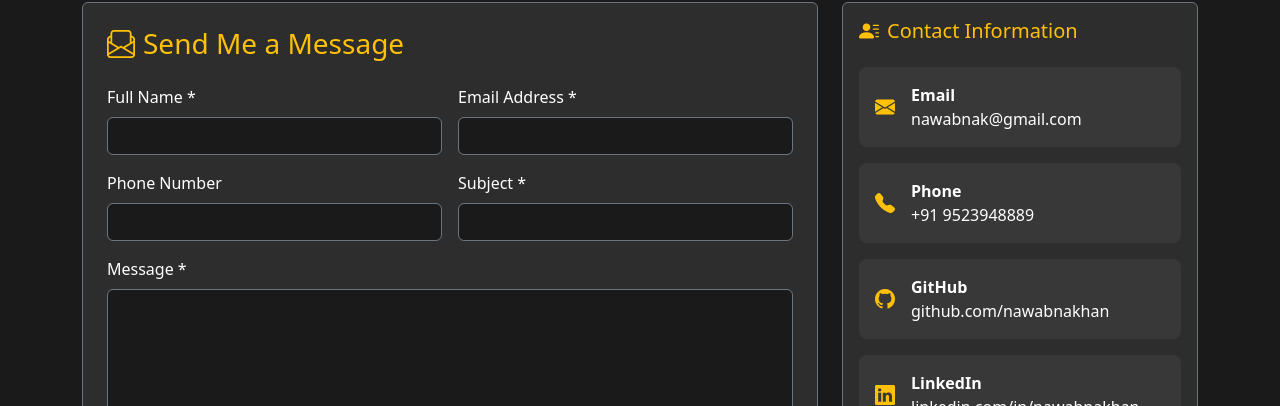
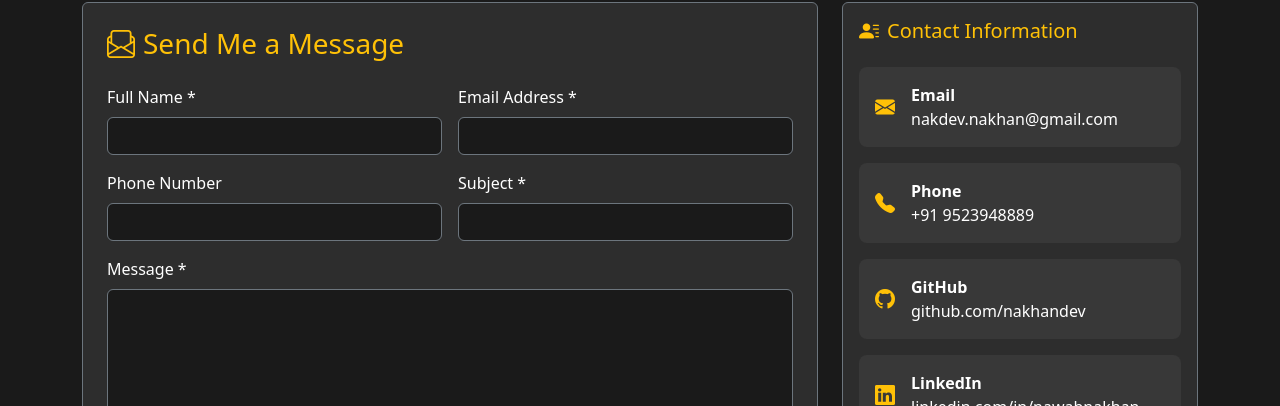
Before and after one commit to nakhandev/nakhandev.github.io, a Jekyll site: the page built from contact.md, in a window 1280 px wide and 900 px high, scrolled down 482 px. Shown: the part 152-558 px from the top of the window. Built offline with Jekyll 4.4.1, drawn with Linux system fonts in a browser that asks for light colours.

Commit message:
Update contact.md

```diff
--- a/contact.md
+++ b/contact.md
@@ -87,8 +87,8 @@ description: "Contact Md Nawab Ali Khan - Java Backend Developer for projects, c
                                 <div>
                                     <strong>Email</strong>
                                     <br>
-                                    <a href="mailto:nawabnak@gmail.com" class="text-white text-decoration-none">
-                                        nawabnak@gmail.com
+                                    <a href="mailto:nakdev.nakhan@gmail.com" class="text-white text-decoration-none">
+                                        nakdev.nakhan@gmail.com
                                     </a>
                                 </div>
                             </div>
@@ -113,8 +113,8 @@ description: "Contact Md Nawab Ali Khan - Java Backend Developer for projects, c
                                 <div>
                                     <strong>GitHub</strong>
                                     <br>
-                                    <a href="https://github.com/nawabnakhan" target="_blank" class="text-white text-decoration-none">
-                                        github.com/nawabnakhan
+                                    <a href="https://github.com/nakhandev" target="_blank" class="text-white text-decoration-none">
+                                        github.com/nakhandev
                                     </a>
                                 </div>
                             </div>
```
